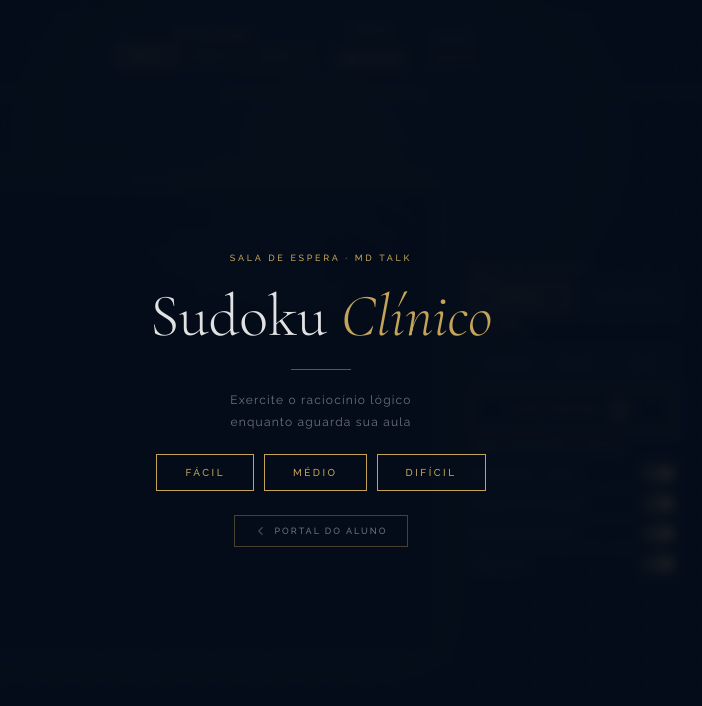
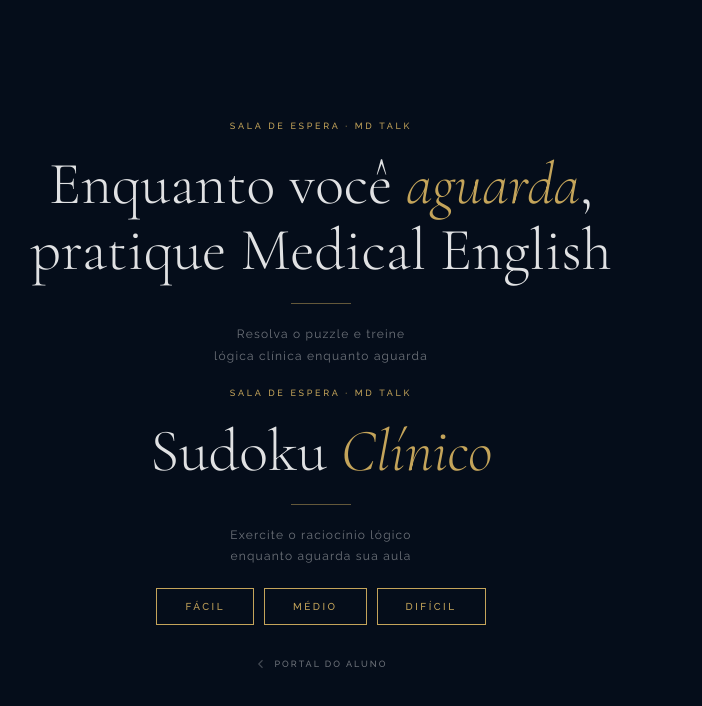
Before and after one commit to institutomdtalk/sudoku, a plain HTML site: page index.html in a window 1280 px wide. Shown: the whole page, without its empty margins (319-1021 px from the left). Drawn offline with nearby package versions, Linux system fonts and the light colour scheme.

Commit message:
Update index.html

```diff
--- a/index.html
+++ b/index.html
@@ -35,35 +35,19 @@
     -webkit-tap-highlight-color: transparent;
   }
 
-  /* ─── DOT GRID ─── */
-  body::before {
-    content: '';
-    position: fixed; inset: 0;
-    background-image: radial-gradient(circle, rgba(196,164,90,.18) 1px, transparent 1px);
-    background-size: 28px 28px;
-    pointer-events: none; z-index: 0;
-  }
+  /* ─── AMBIENT GLOW ─── */
 
-  /* ─── AMBIENT GLOW ─── */
-  body::after {
-    content: '';
-    position: fixed;
-    top: -20%; left: 50%; transform: translateX(-50%);
-    width: 800px; height: 600px;
-    background: radial-gradient(ellipse, rgba(196,164,90,.06) 0%, transparent 65%);
-    pointer-events: none; z-index: 0;
-  }
 
   /* ─── FLOATING GEO ─── */
-  .geo { position: fixed; pointer-events: none; z-index: 0; animation: geoFloat 8s ease-in-out infinite; }
-  .geo-ring     { width:120px;height:120px;border:1px solid rgba(196,164,90,.12);border-radius:50%;top:8%;right:6%;animation-duration:11s; }
-  .geo-ring-2   { width:60px;height:60px;border:1px solid rgba(196,164,90,.18);border-radius:50%;bottom:14%;left:4%;animation-duration:9s;animation-delay:-3s; }
-  .geo-diamond  { width:18px;height:18px;border:1px solid rgba(196,164,90,.3);top:50%;right:4%;animation-duration:13s;animation-delay:-5s; }
-  .geo-line     { width:1px;height:80px;background:linear-gradient(to bottom,transparent,rgba(196,164,90,.25),transparent);top:20%;left:8%;animation-duration:7s;animation-delay:-2s; }
 
-  @keyframes geoFloat { 0%,100%{transform:translateY(0)} 50%{transform:translateY(-14px)} }
-  .geo-diamond { animation: geoPulse 13s ease-in-out infinite; }
-  @keyframes geoPulse { 0%,100%{transform:rotate(45deg) scale(1);opacity:.3} 50%{transform:rotate(45deg) scale(1.3);opacity:.7} }
+
+
+
+
+
+   50%{transform:translateY(-14px)} }
+
+   50%{transform:rotate(45deg) scale(1.3);opacity:.7} }
 
   /* ─── WRAPPER (grid idêntico à cobra) ─── */
   .wrapper {
@@ -114,7 +98,7 @@
   .btn-portal {
     display: inline-flex; align-items: center; gap: 8px;
     padding: 9px 20px;
-    background: transparent; border: 1px solid rgba(196,164,90,.35);
+    background: transparent; border: none;
     color: var(--muted); font-family: 'Raleway', sans-serif;
     font-size: 9px; font-weight: 500; letter-spacing: .22em; text-transform: uppercase;
     text-decoration: none; cursor: pointer; transition: all .25s;
@@ -142,7 +126,6 @@
     border: 1px solid rgba(196,164,90,.22);
     box-shadow: 0 0 60px rgba(196,164,90,.06), inset 0 0 80px rgba(5,13,26,.6);
     background: rgba(5,13,26,.55);
-    backdrop-filter: blur(2px);
     flex-shrink: 0;
   }
 
@@ -321,8 +304,7 @@
     display: flex; flex-direction: column;
     align-items: center; justify-content: center;
     gap: 20px;
-    background: rgba(5,13,26,.85);
-    backdrop-filter: blur(6px);
+    background: var(--navy-deep);
     z-index: 10; transition: opacity .5s;
   }
   .overlay.hidden { opacity: 0; pointer-events: none; }
@@ -356,7 +338,7 @@
     border-top: 1px solid rgba(196,164,90,.1);
     padding: 14px 48px;
     display: flex; align-items: center; justify-content: space-between;
-    background: linear-gradient(to right, rgba(196,164,90,.04), transparent);
+    background: transparent;
   }
   .footer-controls { display: flex; gap: 20px; flex-wrap: wrap; }
   .key-hint { display: flex; align-items: center; gap: 6px; font-size: 10px; letter-spacing: .12em; color: var(--muted); text-transform: uppercase; }
@@ -387,15 +369,15 @@
 <body>
 
 <!-- Floating geometric decorations — idênticos à cobra -->
-<div class="geo geo-ring"></div>
-<div class="geo geo-ring-2"></div>
-<div class="geo geo-diamond"></div>
-<div class="geo geo-line"></div>
-
 <div id="toast"></div>
 
 <!-- ══════ OVERLAY START ══════ -->
 <div class="overlay" id="ovStart">
+  <div class="overlay-overline">Sala de Espera · MD Talk</div>
+  <div class="overlay-title">Enquanto você <em>aguarda</em>,<br>pratique Medical English</div>
+  <div class="overlay-divider"></div>
+  <div class="overlay-sub">Resolva o puzzle e treine<br>lógica clínica enquanto aguarda</div>
+
   <div class="overlay-overline">Sala de Espera · MD Talk</div>
   <div class="overlay-title">Sudoku <em>Clínico</em></div>
   <div class="overlay-divider"></div>
@@ -430,12 +412,7 @@
 
   <!-- HEADER -->
   <header>
-    <div class="brand">
-      <div class="brand-overline">Instituto MD Talk</div>
-      <div class="brand-name">MD <em>Talk</em></div>
-    </div>
-
-    <div class="header-center">
+        <div class="header-center">
       <!-- difficulty -->
       <div class="stat-block">
         <div class="stat-tag">Dificuldade</div>
```
